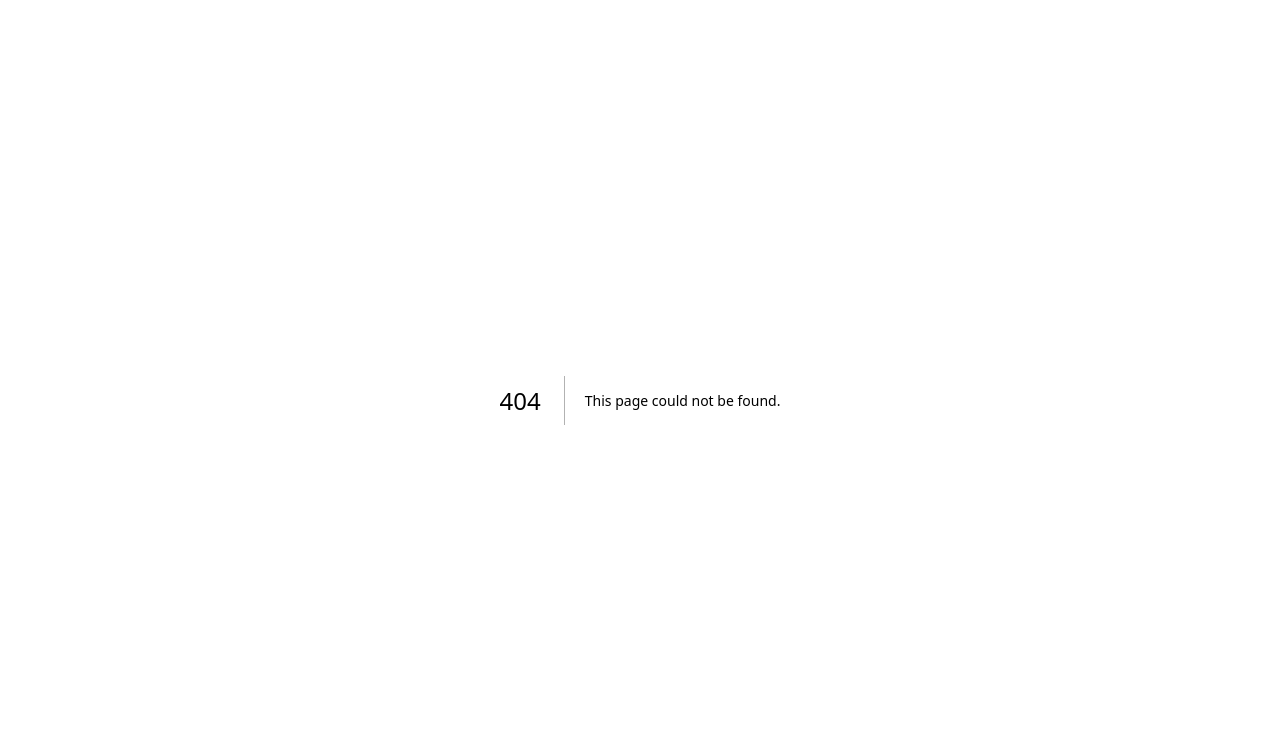
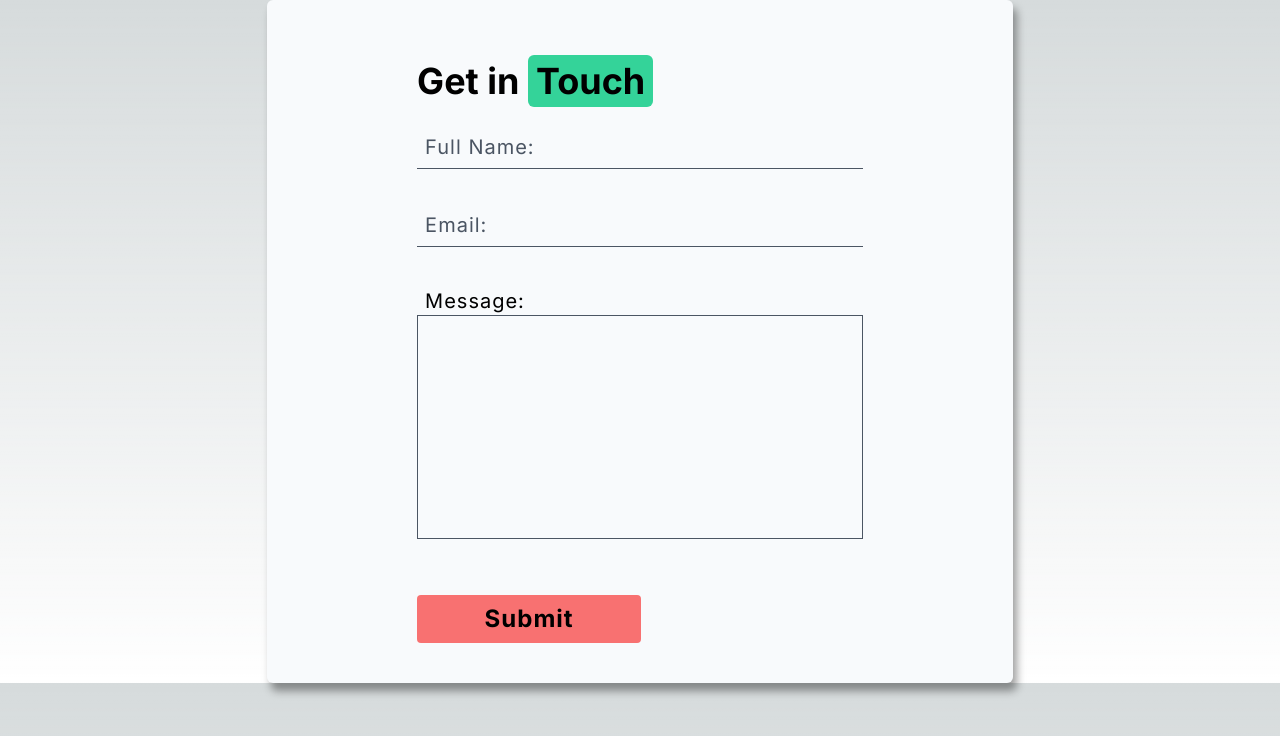
Before and after one commit to Zawadzki-Michal/inversely, a Next.js app in the folder inveristy18/: page /contact in a window 1280 px wide. Before the commit this address had no page. Shown: the top 736 px of the page. Built offline with nearby package versions, Linux system fonts and the light colour scheme.

Commit message:
website setup, contact and about page

```diff
--- /dev/null
+++ b/inveristy18/src/app/about/page.jsx
@@ -0,0 +1,27 @@
+import Link from "next/link";
+
+export default function Home() {
+  return (
+    <div className="flex flex-col mr-5">
+      <section className="flex-grow">
+        <div className="flex flex-col justify-evenly ml-6 lg:flex lg:mx-40 gap-10">
+          <h1 className="mt-10 leading-snug text-6xl font-bold lg:text-8xl lg:max-w-3xl lg:leading-snug lg:w-1/2">
+            About{" "}
+            <span className="bg-emerald-400 py-1 px-2 rounded-md mt-2">Us</span>
+          </h1>
+
+          <div className="flex flex-col justify-between lg:flex lg:flex-row-reverse lg:gap-10 lg:align-bottom lg:w-4/5">
+            <p className="text-md lg:text-lg font-bold mb-10 lg:max-w-2xl lg:mr-24 lg:leading-relaxed">
+              Lorem ipsum dolor, sit amet consectetur adipisicing elit. Modi, laborum dolore reiciendis optio accusamus eveniet facere fugiat qui earum asperiores minima! Neque sequi est totam cupiditate. Blanditiis delectus accusamus deleniti!
+            </p>
+          </div>
+          <div className="flex flex-col justify-between lg:flex lg:flex-row-reverse lg:gap-10 lg:align-bottom lg:w-4/5">
+            <p className="text-md lg:text-lg font-bold mb-10 lg:max-w-2xl lg:mr-24 lg:leading-relaxed">
+              Lorem ipsum dolor sit amet consectetur adipisicing elit. Quidem eius vel nesciunt tenetur reiciendis dignissimos reprehenderit libero aliquid et, minima soluta atque. Ipsum reiciendis officia ut quisquam obcaecati ullam itaque!
+            </p>
+          </div>
+        </div>
+      </section>
+    </div>
+  );
+}
--- /dev/null
+++ b/inveristy18/src/app/components/contactForm.jsx
@@ -0,0 +1,161 @@
+"use client";
+import React, { useState } from "react";
+
+export default function ContactForm() {
+  const [registration, setRegistration] = useState({
+    Full_Name: "",
+    User_Email: "",
+    Long_Descr: "",
+  });
+
+  const [regSuccess, setRegSuccess] = useState(false);
+  const [regSuccessMessage, setRegSuccessMessage] = useState("");
+  const [isValid, setIsValid] = useState(true);
+  const [submissionMessage, setSubmissionMessage] = useState("");
+
+  const handleInput = (e) => {
+    const fieldName = e.target.name;
+    const fieldValue = e.target.value;
+
+    setRegistration((prevState) => ({
+      ...prevState,
+      [fieldName]: fieldValue,
+    }));
+  };
+
+  const validateForm = () => {
+    const isValidForm =
+      registration.Full_Name &&
+      registration.User_Email &&
+      registration.Long_Descr;
+    return isValidForm;
+  };
+
+  const submitReg = (e) => {
+    e.preventDefault();
+
+    if (!validateForm()) {
+      alert("Please fill in all required fields");
+      return;
+    }
+
+    const regUrl = e.target.action;
+
+    fetch(regUrl, {
+      method: "POST",
+      body: JSON.stringify(registration),
+      headers: {
+        "Content-Type": "application/json",
+        accept: "application/json",
+      },
+    })
+      .then((response) => {
+        if (!response.ok) {
+          throw new Error(`HTTP error! Status: ${response.status}`);
+        }
+        return response.json();
+      })
+      .then((data) => {
+        setRegSuccess(true);
+        setRegSuccessMessage(data.submission_text);
+        setRegistration({
+          Full_Name: "",
+          User_Email: "",
+          Long_Descr: "",
+        });
+        setSubmissionMessage("Thank you for your submission!");
+
+        alert("Thank you for your submission!");
+
+        window.history.back();
+      })
+      .catch((error) => {
+        console.error("Error during fetch:", error);
+
+        let errorMessage = "An error occurred. Please try again later.";
+
+        if (error.message.includes("NetworkError")) {
+          errorMessage =
+            "Network error. Please check your internet connection.";
+        } else if (error.message.includes("HTTP error! Status:")) {
+          errorMessage = "Server error. Please try again later.";
+        }
+        alert(errorMessage);
+
+        setError(errorMessage);
+      });
+  };
+
+  return (
+    <div className="text-left mx-3 lg:p-10 lg:flex lg:bg-slate-50 lg:justify-center lg:align-middle lg:text-xl lg:items-center lg:w-7/12 lg:shadow-[4.0px_8.0px_8.0px_rgba(0,0,0,0.38)] lg:rounded-md">
+      <div className="">
+        <h1 className="text-4xl font-bold mt-3 leading-relaxed">
+          Get in{" "}
+          <span className="bg-emerald-400 py-1 px-2 rounded-md">Touch</span>
+        </h1>
+        {regSuccess ? (
+          <div>
+            {regSuccessMessage}
+            <div className="text-green-500">{submissionMessage}</div>
+          </div>
+        ) : (
+          <form
+            className="bg-slate-50 mt-5 tracking-wider flex flex-col w-full lg:gap-10 gap-5"
+            method="POST"
+            action="https://team-5-final-project-pi.vercel.app/developer/register"
+            onSubmit={submitReg}
+          >
+            <div className="">
+              <input
+                type="text"
+                name="Full_Name"
+                onChange={handleInput}
+                value={registration.Full_Name}
+                className="appearance-none bg-transparent border-b pb-2 border-gray-600 placeholder:text-gray-600 placeholder:text-xl w-full text-black mr-3 py-1 px-2 leading-tight focus:outline-none"
+                placeholder="Full Name:"
+                required
+              />
+            </div>
+            <div>
+              <input
+                type="text"
+                name="User_Email"
+                onChange={handleInput}
+                value={registration.User_Email}
+                className="appearance-none bg-transparent border-b pb-2 border-gray-600 placeholder:text-gray-600 placeholder:text-xl w-full text-black mr-3 py-1 px-2 leading-tight focus:outline-none"
+                placeholder="Email:"
+                required
+              />
+            </div>
+            <div>
+              <label className="appearance-none border-gray-600 placeholder:text-gray-600 placeholder:text-xl w-full text-black mr-3 py-1 px-2 leading-tight focus:outline-none">
+                Message:
+              </label>
+
+              <input
+                type="VARCHAR"
+                name="Long_Descr"
+                onChange={handleInput}
+                value={registration.Long_Descr}
+                className="appearance-none bg-transparent border border-gray-600 placeholder:text-gray-600 placeholder:text-xl w-full h-56 text-black mr-3 py-1 px-2 leading-tight focus:outline-none"
+                required
+              />
+            </div>
+            <button
+              type="submit"
+              className="button bg-red-400 font-bold rounded w-36 h-12 text-xl lg:w-56 lg:text-2xl lg:mt-4 mt-4"
+            >
+              Submit
+            </button>
+
+            {!isValid && (
+              <div className="text-red-500">
+                Please fill in all required fields.
+              </div>
+            )}
+          </form>
+        )}
+      </div>
+    </div>
+  );
+}
--- /dev/null
+++ b/inveristy18/src/app/contact/page.jsx
@@ -0,0 +1,13 @@
+"use client";
+import Link from "next/link";
+import ContactForm from "@/app/components/contactForm";
+
+export default function ContactUs() {
+  return (
+    <div className="flex flex-col">
+      <div className="lg:flex lg:flex-col lg:items-center lg:justify-center lg:flex-grow">
+        <ContactForm />
+      </div>
+    </div>
+  );
+}
```
Also changed, not shown: inveristy18/src/app/page.js (line endings or trailing spaces).
